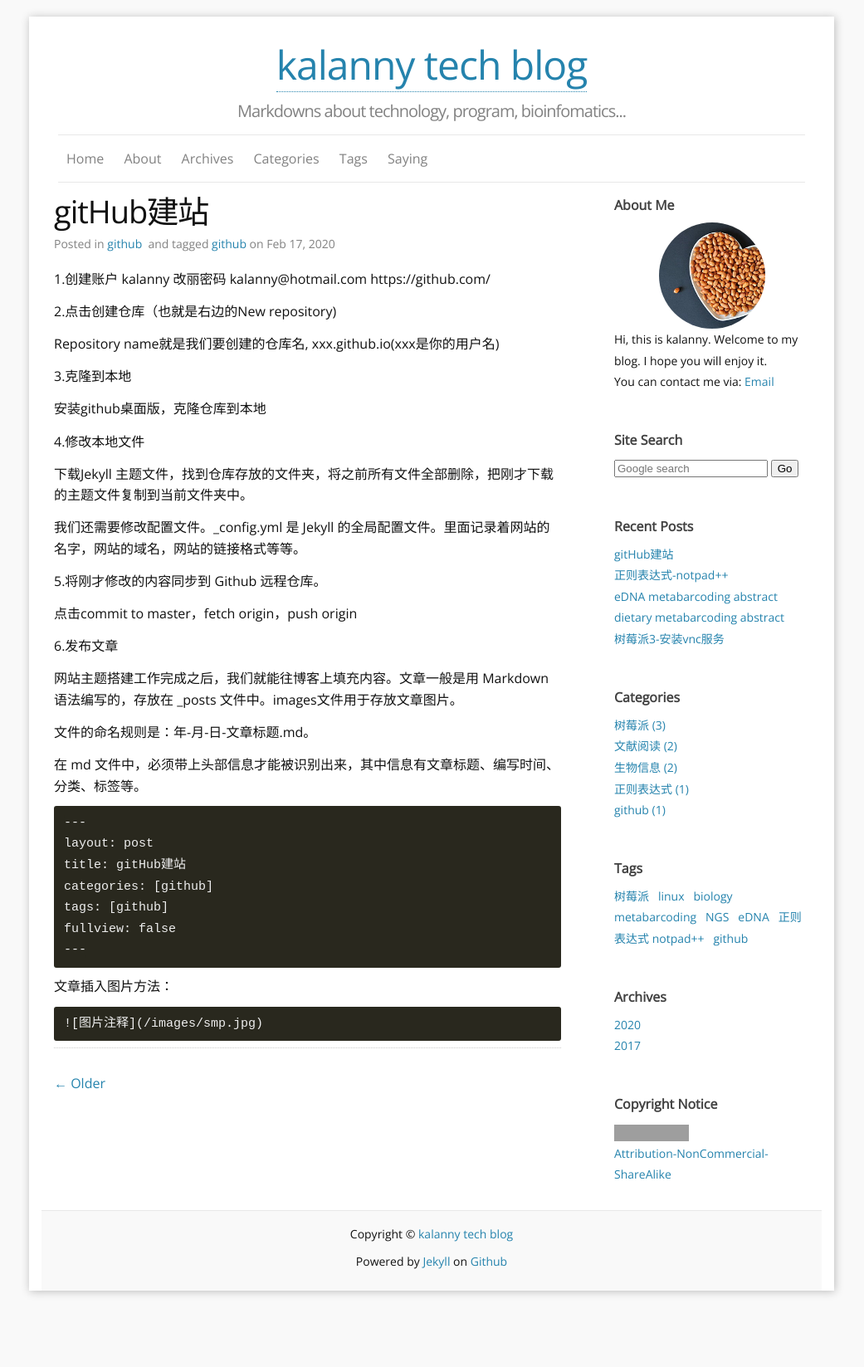
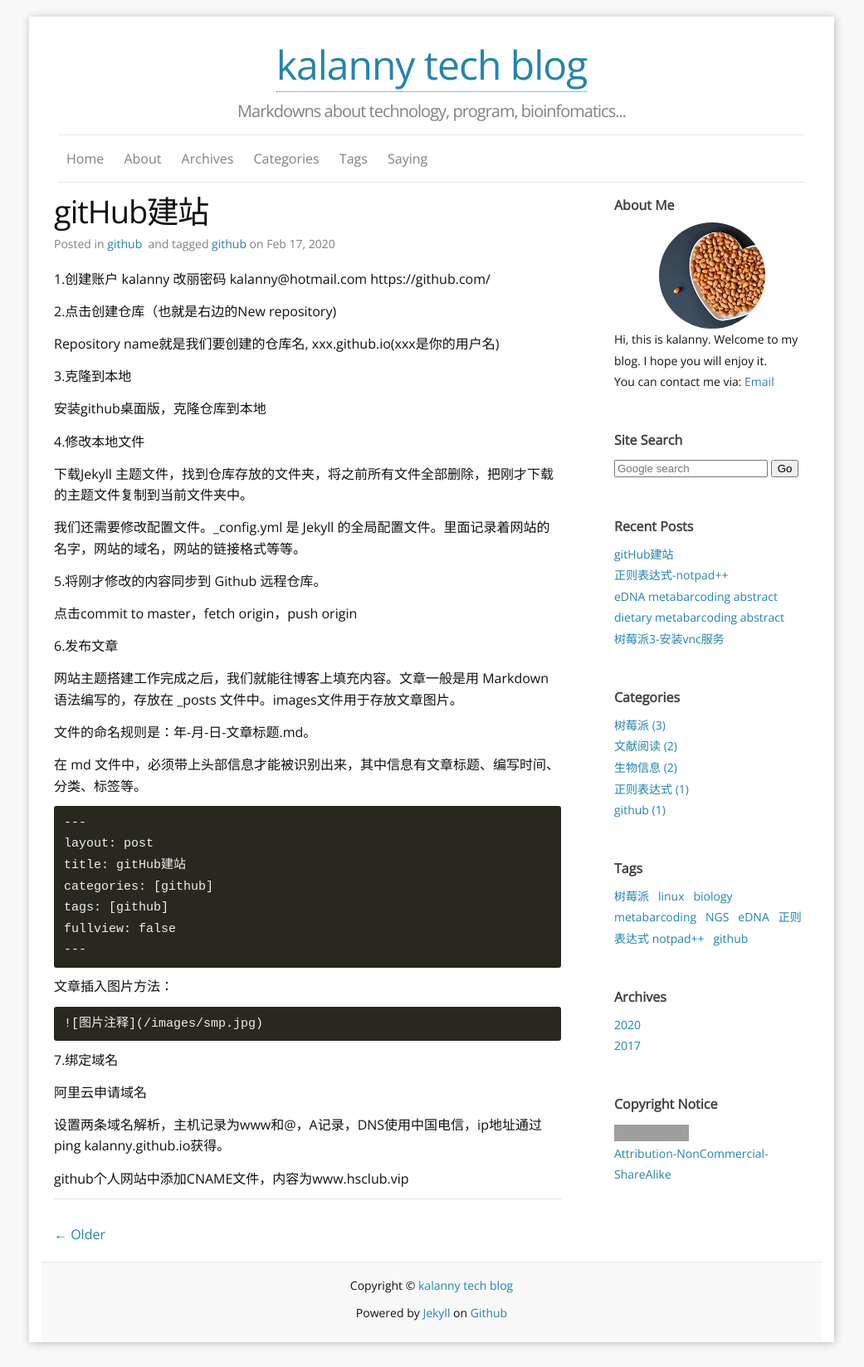
Before and after one commit to kalanny/kalanny.github.io, a Jekyll site: the page built from _posts/2020-02-17-github建站.md, in a window 1280 px wide. Shown: the whole page at 83% size, without its empty margins (120-1161 px from the left). Built offline with Jekyll 4.4.1, drawn with Linux system fonts in a browser that asks for light colours; nearby versions of some CDN libraries; before the commit the page ends 1585 px from its top, so only the background shows below that; grey boxes are pictures that could not be loaded.

Commit message:
Update 2020-02-17-github建站.md

````diff
--- a/_posts/2020-02-17-github建站.md
+++ b/_posts/2020-02-17-github建站.md
@@ -50,3 +47,11 @@ fullview: false
 ```
 ![图片注释](/images/smp.jpg)
 ```
+
+7.绑定域名
+
+阿里云申请域名
+
+设置两条域名解析，主机记录为www和@，A记录，DNS使用中国电信，ip地址通过ping kalanny.github.io获得。
+
+github个人网站中添加CNAME文件，内容为www.hsclub.vip
````
Also changed, not shown: other parts of _posts/2020-02-17-github建站.md (+0 -3 lines).
